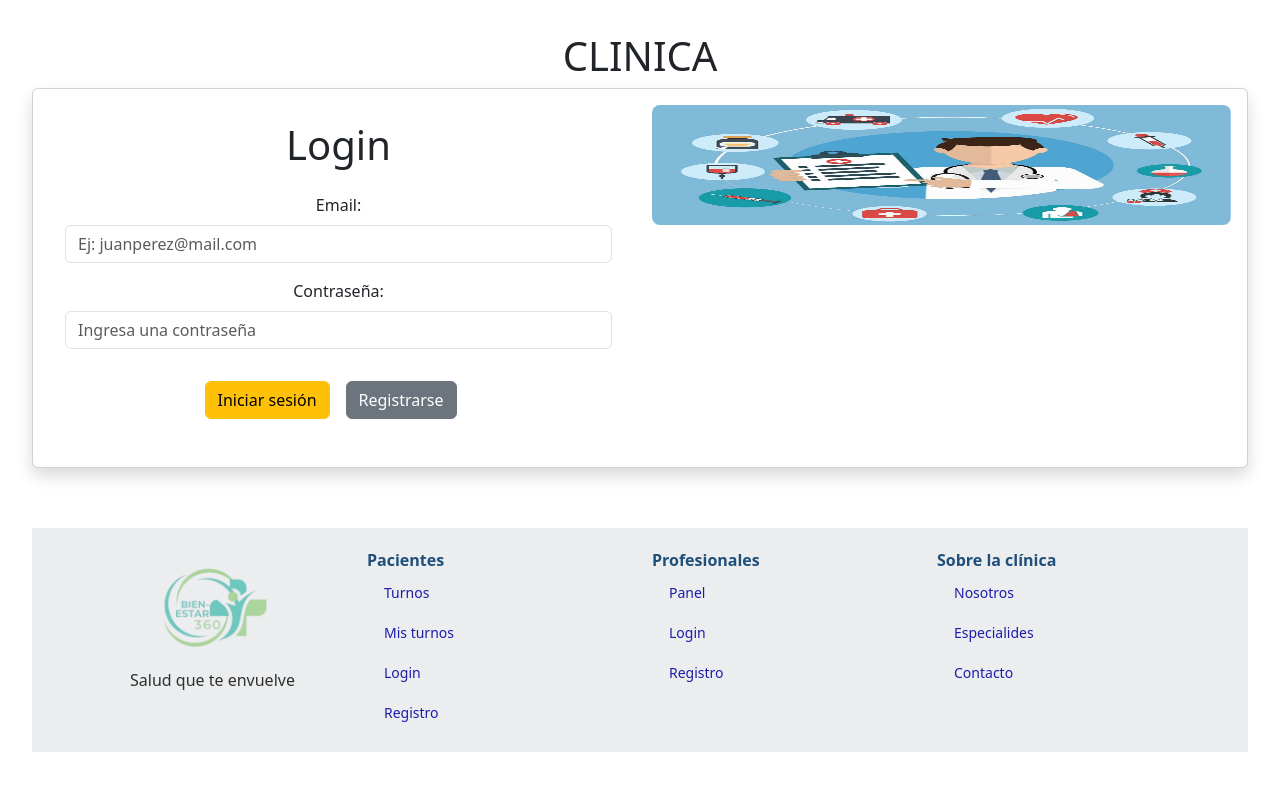
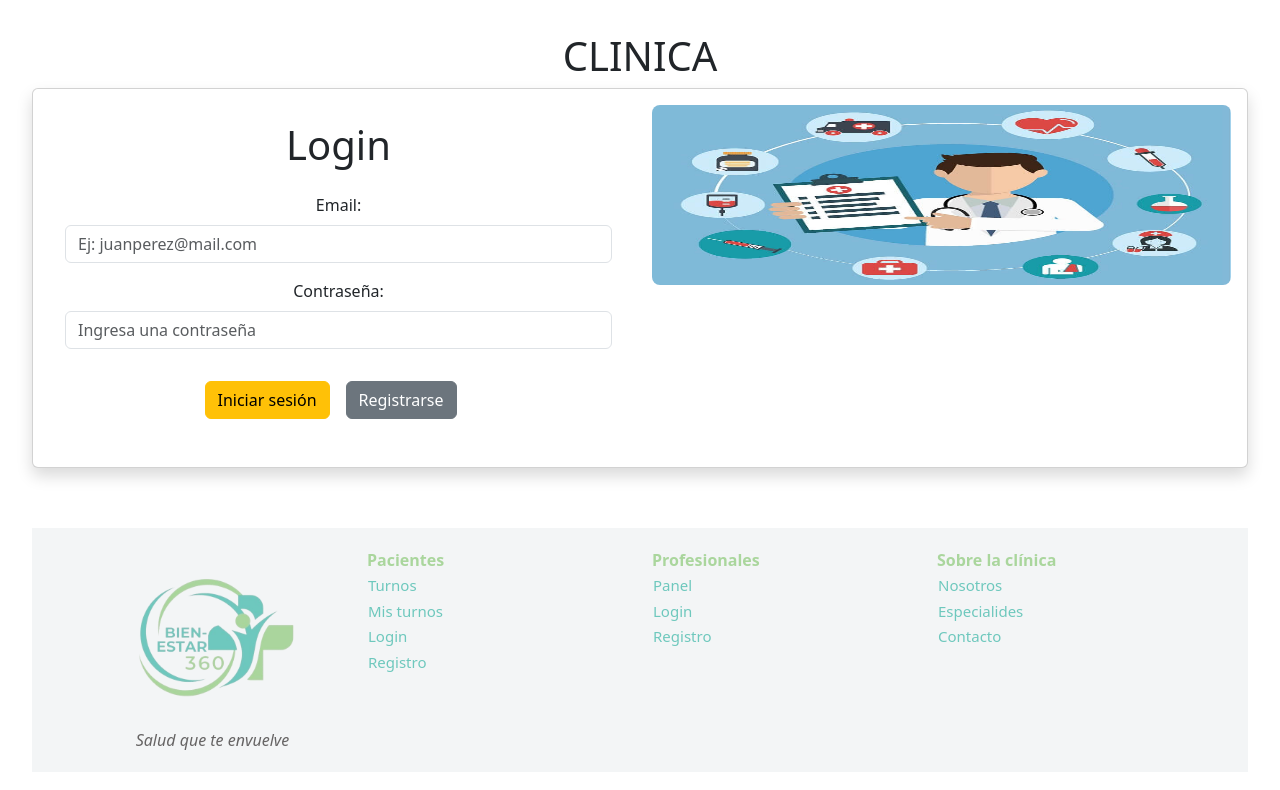
Before and after one commit to tomas0204/Clinica-React, a React (Vite) app: page /login in a window 1280 px wide. Shown: the top 790 px of the page. Built offline with nearby package versions, Linux system fonts and the light colour scheme.

Commit message:
estilos de prueba al footer

```diff
--- a/src/components/Footer.css
+++ b/src/components/Footer.css
@@ -1,18 +1,21 @@
 footer {
-    background-color: #ebedef;
+    background-color: #ebedef92;
     color: black;
     padding: 20px 0;
     margin-top: 60px;
+
 }
 
 .footer-column {
     text-align: left;
+    margin: 0;
+    font-style: Roboto;
 
 }
 
 .footer-nav {
     gap: 1px;
-    color: #1f4f7b;
+    color: #aad69d;
     text-decoration: none;
 }
 
@@ -26,7 +29,7 @@
 
 footer h4 {
     font-size: 20px;
-    font-style: Montserrat;
+    font-style: Roboto;
     margin-bottom: 10px;
 
 }
@@ -34,6 +37,10 @@
 footer p {
     margin: 0;
     opacity: 0.8;
+    font-style: Roboto;
+    color: rgb(67, 64, 64);
+    font-family: system-ui, -apple-system, BlinkMacSystemFont, 'Segoe UI', Roboto, Oxygen, Ubuntu, Cantarell, 'Open Sans', 'Helvetica Neue', sans-serif;
+    font-style: italic;
 }
 
 footer strong {
@@ -42,9 +49,12 @@
 }
 
 .footer a {
-    color: #1d1daa;
+    color: #6ec8bd;
     text-decoration: none;
-    font-size: 14px;
+    font-size: 15px;
+    margin: 4px 0;
+    padding: 0;
+    font-style: Roboto;
 
 }
 
@@ -55,10 +65,16 @@
 }
 
 img {
-    width: 120px;
-    height: 120px;;
+    width: 180px;
+    height: 180px;;
 }
 
 .footer-nav .nav-link {
     margin: 1px;
 }
+
+.footer-container {
+    padding: 0;
+    margin: 0;
+    max-width: 100%;
+}
--- a/src/components/Footer.jsx
+++ b/src/components/Footer.jsx
@@ -5,7 +5,7 @@
 function Footer() {
     return (
         <footer className="footer">
-            <Container>
+            <Container className= "footer-container">
                 <Row>
                     <Col className="footer-logo">
                     <img src="/img/Photoroom_20251201_040109.png" alt="Logo" />
```
